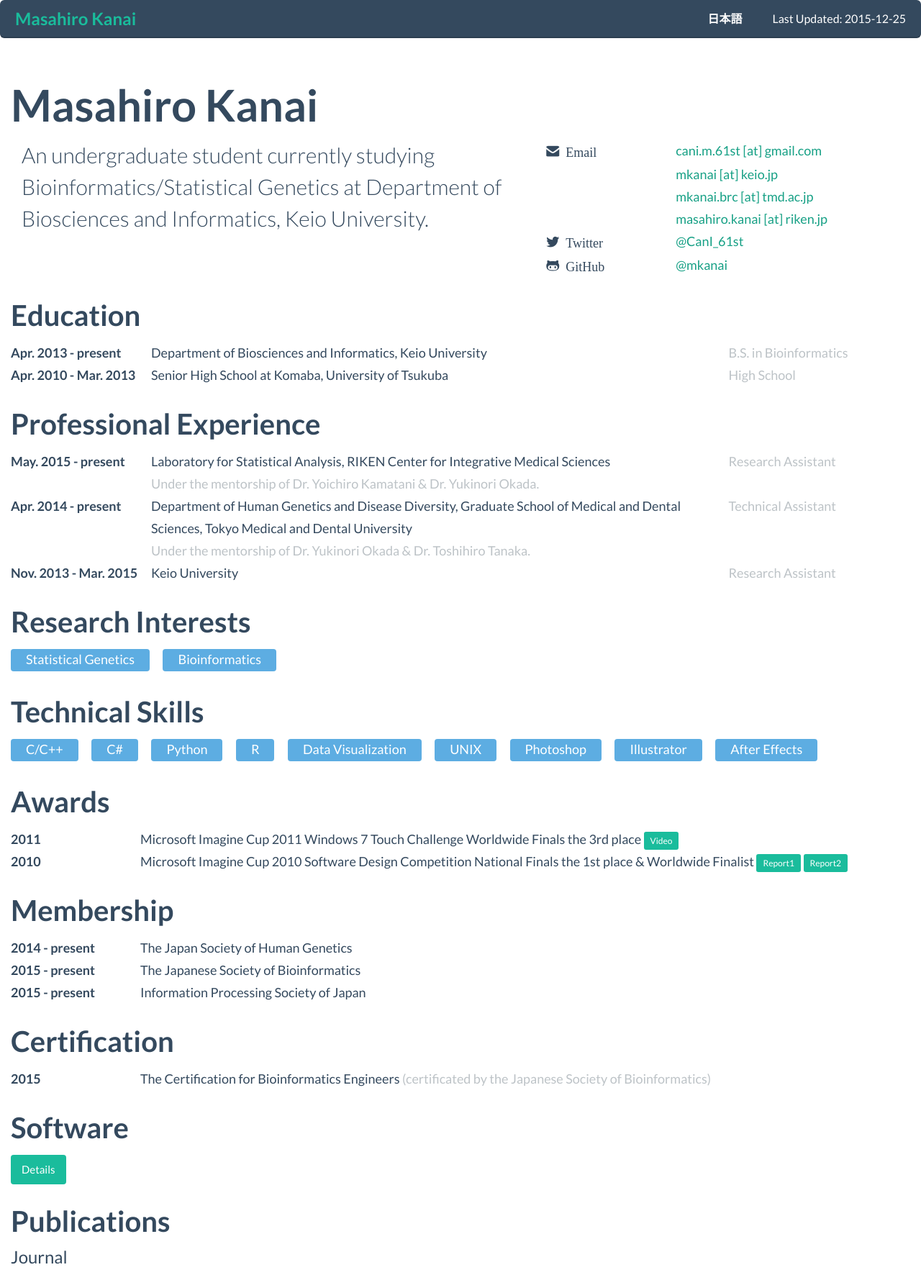
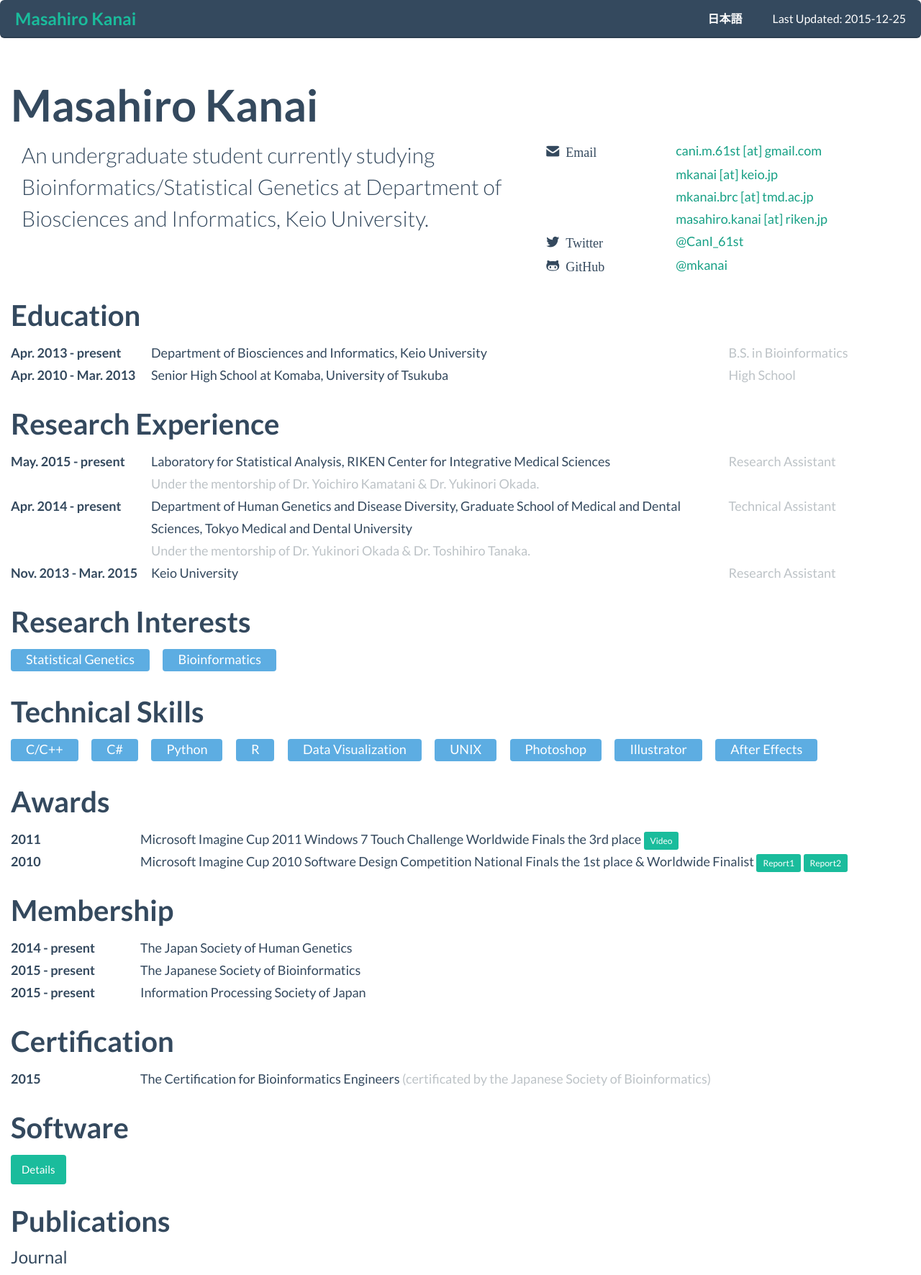
Before and after one commit to xtmgah/mkanai.github.io, a Jekyll site: the page built from index.html, in a window 1280 px wide, cut to the strip 0-1772 px from the top of the page. Shown: the whole strip at 72% size. Built offline with Jekyll 4.4.1, drawn with Linux system fonts in a browser that asks for light colours; Markdown is read by kramdown in place of the engine named in the settings.

Commit message:
s/professional/research/

```diff
--- a/_layouts/top.html
+++ b/_layouts/top.html
@@ -44,11 +44,11 @@ categories: top
     </div>
     {% endif %}
 
-    {% if site.data.professional.[page.lang] %}
-    <div id="professional">
-      <h3>Professional Experience</h3>
+    {% if site.data.research.[page.lang] %}
+    <div id="research">
+      <h3>Research Experience</h3>
       <dl class="dl-horizontal">
-        {% for workplace in site.data.professional.[page.lang] %}
+        {% for workplace in site.data.research.[page.lang] %}
         <dt>{{ workplace.period }}</dt>
         <dd>
           <div class="col-md-9">{{ workplace.name }}</div>
```
Also changed, not shown: _data/sections.yml (+2 -10 lines), _data/research.yml (renamed from _data/professional.yml).
